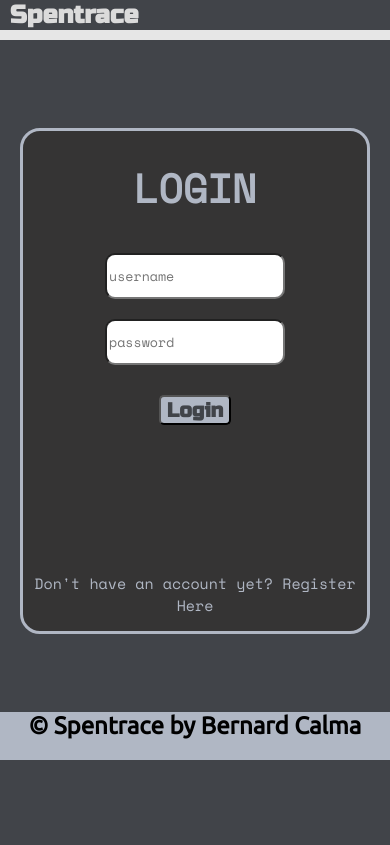
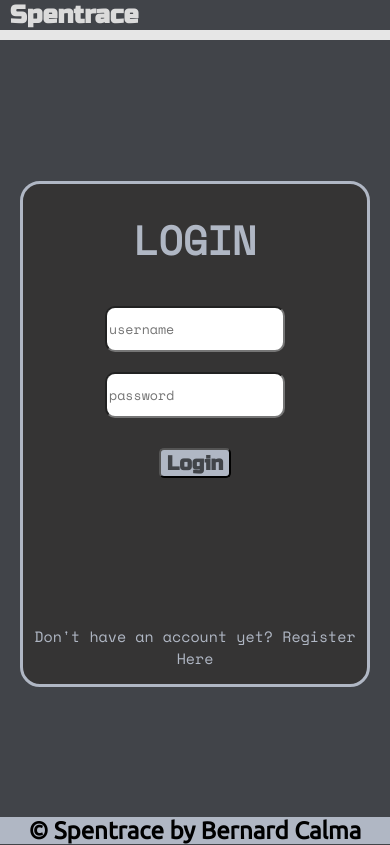
Before and after one commit to Bernard-Calma/spentrace-react, a React (Create React App) app: page / in a window 390 px wide. Built offline with nearby package versions, Linux system fonts and the light colour scheme.

Commit message:
adjusting main container view

```diff
--- a/src/App.css
+++ b/src/App.css
@@ -23,7 +23,7 @@ body {
   }
 
   .App {
-    height: 90vh;
+    height: 100vh;
     width: auto;
   }
 }
--- a/src/Components/Bill.css
+++ b/src/Components/Bill.css
@@ -27,14 +27,22 @@
 
     .billContainer {
         border-width: 1px;
-
     }
 
     .billData {
-        font-size: 1rem;
+        font-size: 17px;
         padding: 5px 0;
         text-align: center;
         margin: auto;
+    }
+
+    .dataContainer:nth-child(2){
+        height: auto;
+    }
+
+    .dataContainer:nth-child(2) > p{
+        font-size: 20px;
+        margin: 0 5px;
     }
 
     .date {
--- a/src/container/footer/footer.css
+++ b/src/container/footer/footer.css
@@ -24,6 +24,6 @@
 
 @media screen and (max-width: 900px) {
     .footerContainer {
-        height: 4.5vh;
+        height: 2vh;
     }
 }
--- a/src/container/main/main.css
+++ b/src/container/main/main.css
@@ -49,7 +49,7 @@ li {
         height: 85%;
         padding: 0;
         overflow:auto;
-
+        margin: 0;
     }
 
     .categoriesContainer {
@@ -62,7 +62,7 @@ li {
     }
 
     .listContainer > h2 {
-        font-size: 15px;
+        font-size: 17px;
     }
 
     .listContainer:nth-child(5){
--- a/src/container/show/Show.css
+++ b/src/container/show/Show.css
@@ -36,6 +36,5 @@
 @media screen and (max-width: 900px) {
     .containerShow {
         width: 95%;
-        margin: 20px auto;
     }
 }
```
